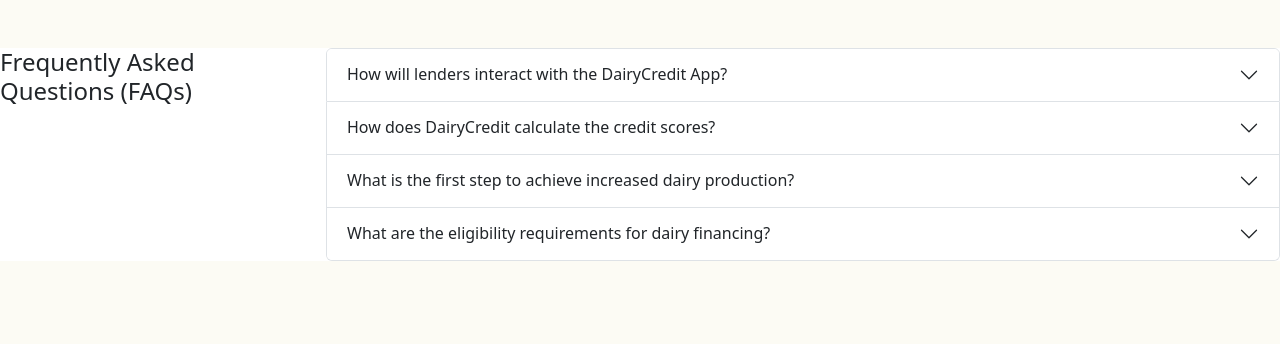
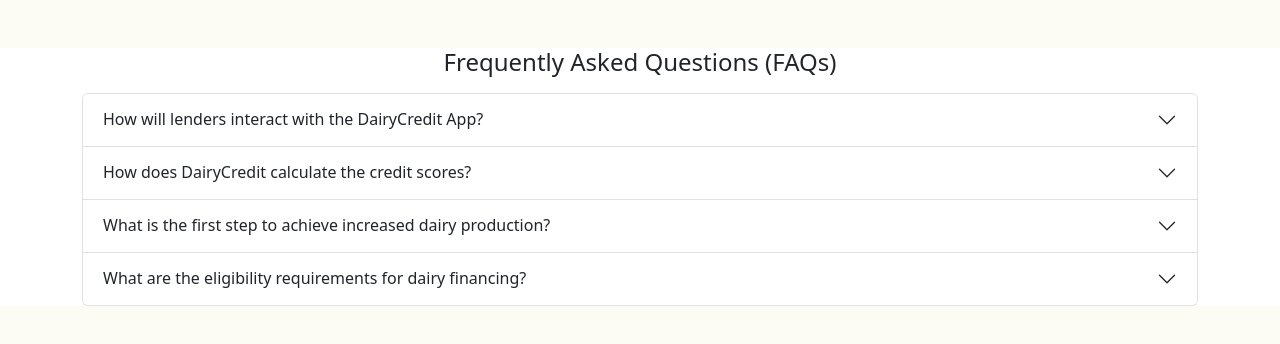
Before and after one commit to Tan-dev202/react-project-dairycredit, a React (Create React App) app: page /faqs in a window 1280 px wide. Shown: the top 344 px of the page. Built offline with nearby package versions, Linux system fonts and the light colour scheme; a web font is replaced by a local one.

Commit message:
add class for styling

```diff
--- a/src/components/Faqs.jsx
+++ b/src/components/Faqs.jsx
@@ -1,10 +1,10 @@
 export default function Faqs() {
   return (
-    <section class="row mt-5 mb-5" id="faqs">
-      <div className="col-md-3">
-        <h4 className="mb-3">Frequently Asked Questions (FAQs)</h4>
+    <section class="faqs container my-5" id="faqs">
+      <div>
+        <h4 className="text-center mb-3">Frequently Asked Questions (FAQs)</h4>
       </div>
-      <div class="accordion col-md-9">
+      <div class="accordion">
         <div class="accordion-item">
           <h6 class="accordion-header" id="panelsStayOpen-headingOne">
             <button
```
